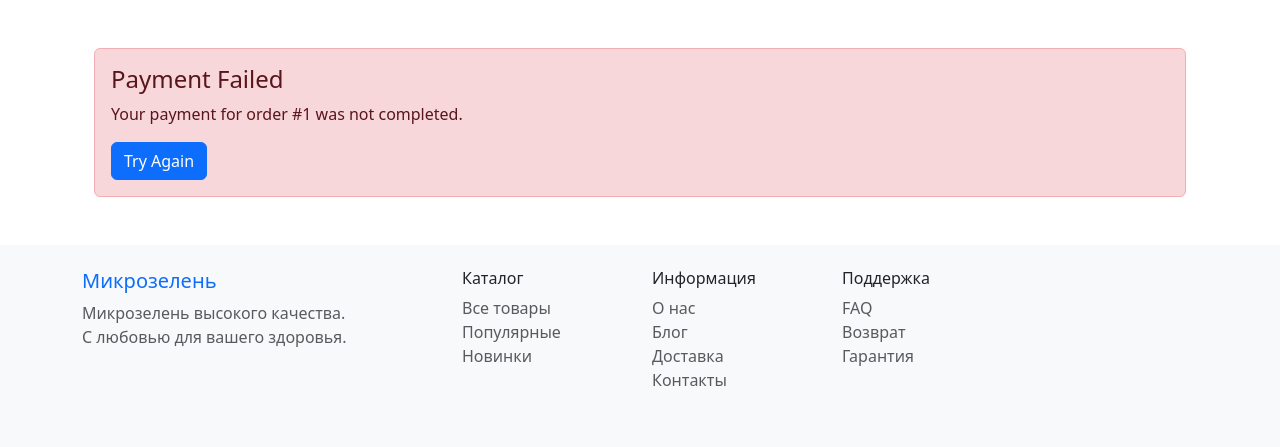
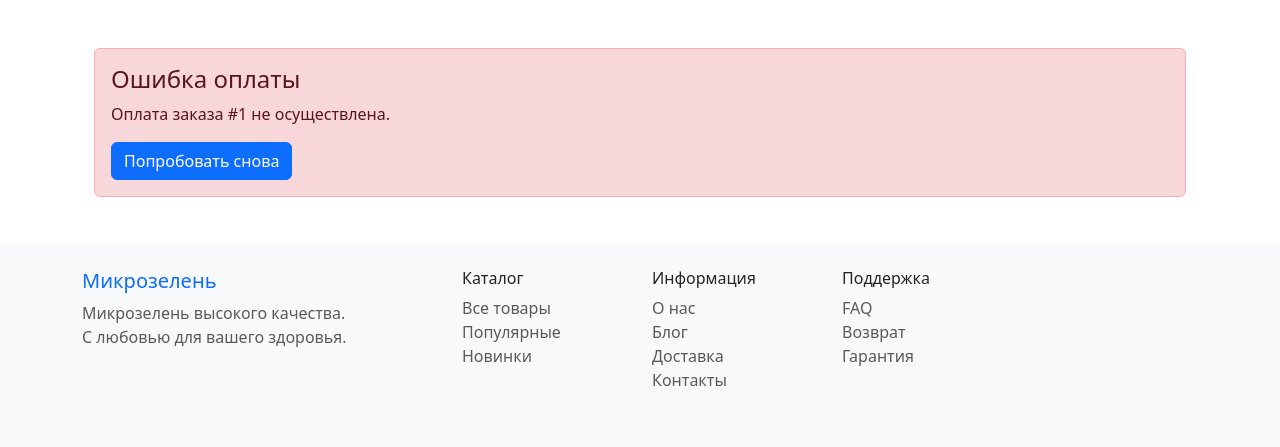
Before and after one commit to vld-bgdn/store_of_seeds, a Django app: template templates/orders/payment_failure.html in a window 1280 px wide. Shown: the part 56-503 px from the top of the page. Run offline with Django 5.2, Linux system fonts and the light colour scheme; the template is opened without the code that fills it: most values are stand-ins (such as "Sample title", 1, 10 or a date in 2020).

```diff
--- a/templates/orders/payment_failure.html
+++ b/templates/orders/payment_failure.html
@@ -3,10 +3,10 @@
 {% block content %}
 <div class="container mt-5">
     <div class="alert alert-danger">
-        <h4>Payment Failed</h4>
-        <p>Your payment for order #{{ order.id }} was not completed.</p>
+        <h4>Ошибка оплаты</h4>
+        <p>Оплата заказа #{{ order.id }} не осуществлена.</p>
         <a href="{% url 'orders:create_payment' order.id %}" class="btn btn-primary">
-            Try Again
+            Попробовать снова
         </a>
     </div>
 </div>
```
Also changed, not shown: apps/orders/views.py (+15 -0 lines).
